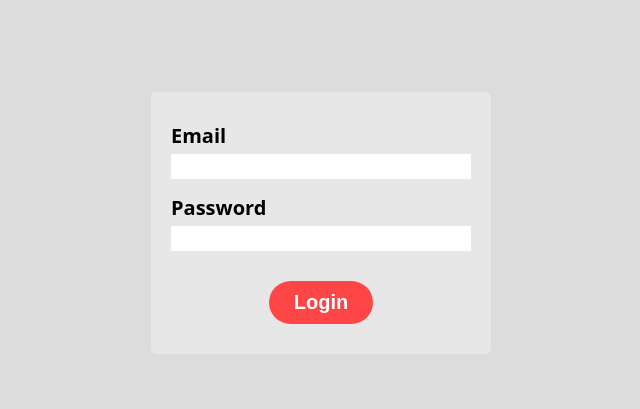
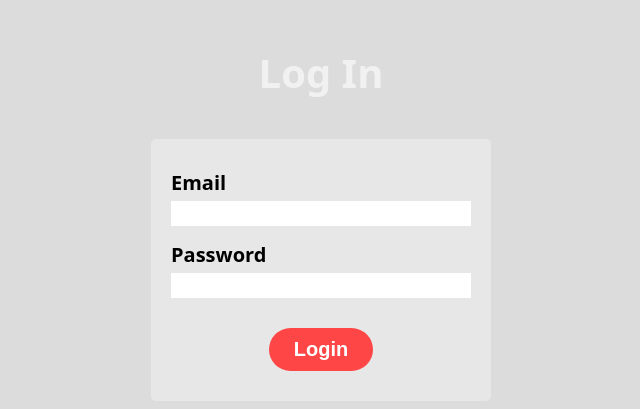
Before and after one commit to sonu464/react-cloth-ecommerce, a React (Vite) app: page / in a window 1280 px wide. Shown: the part 177-586 px from the top of the page, without its empty margins (319-959 px from the left). Built offline with nearby package versions, Linux system fonts and the light colour scheme.

Commit message:
update code

```diff
--- a/src/components/UI/Login/Login.jsx
+++ b/src/components/UI/Login/Login.jsx
@@ -14,6 +14,7 @@ function Login() {
 
   return (
     <div className={classes.loginFormContainer}>
+      <h1> Log In</h1>
       <form onSubmit={loginHandler} className={classes.loginForm}>
         <div className={classes.loginEmail}>
           <label htmlFor="email">Email</label>
--- a/src/components/UI/Login/Login.module.css
+++ b/src/components/UI/Login/Login.module.css
@@ -5,6 +5,13 @@
   align-items: center;
   justify-content: center;
   background-color: gainsboro;
+  flex-direction: column;
+}
+
+.loginFormContainer > h1 {
+  font-size: 40px;
+  margin-bottom: 3%;
+  color: #f1f1f1;
 }
 
 .loginForm {
```
